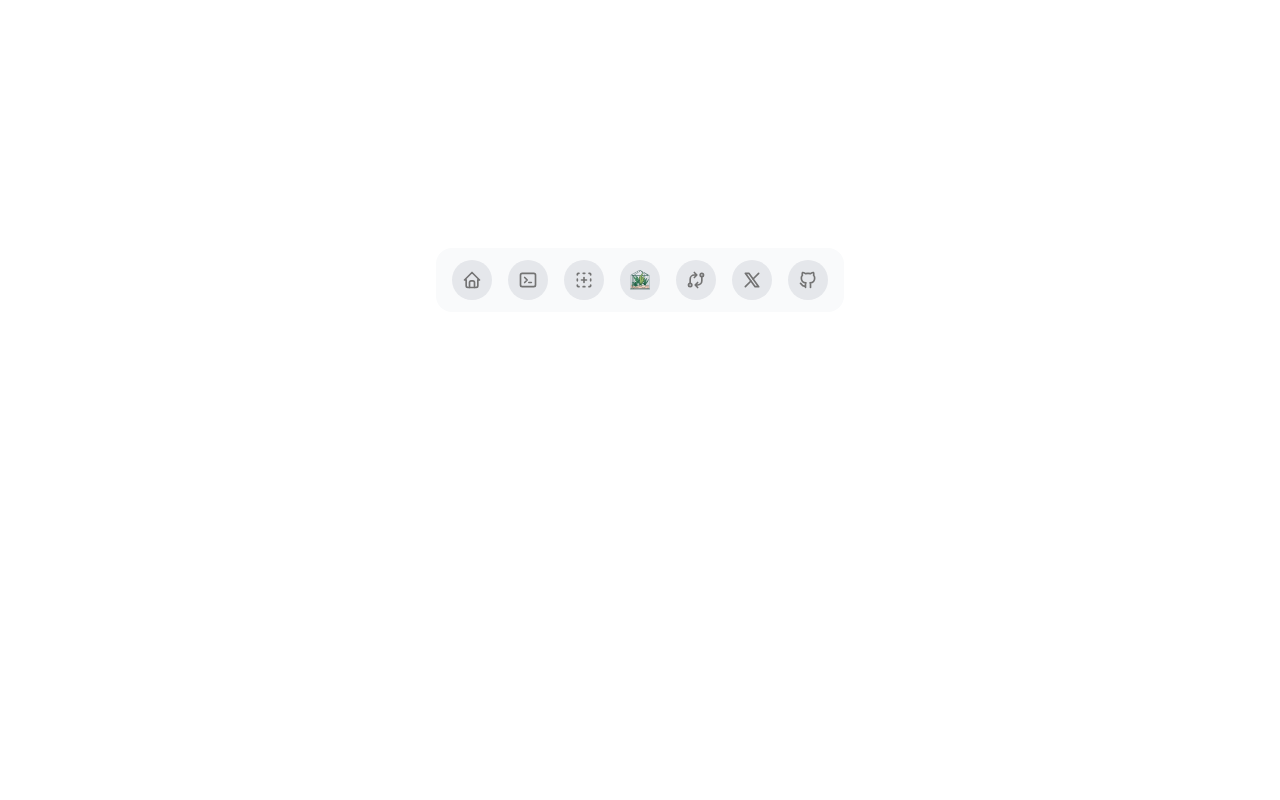
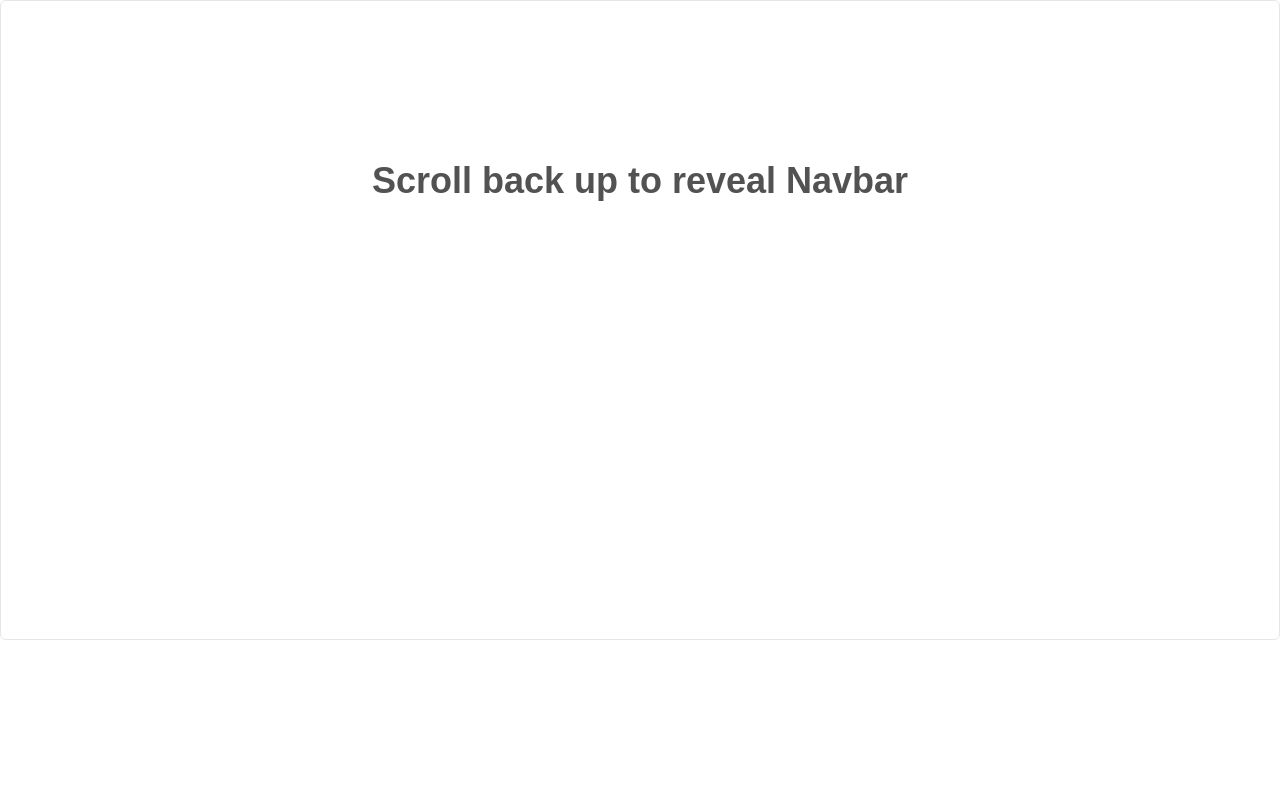
Before and after one commit to clavelian/anime, a Next.js app in the folder zxc/: page / in a window 1280 px wide. Shown: the top 800 px of the page. Built offline with nearby package versions, Linux system fonts and the light colour scheme.

Commit message:
add: floating nav

```diff
--- a/zxc/app/page.tsx
+++ b/zxc/app/page.tsx
@@ -1,11 +1,15 @@
 import { FloatingDockDemoMenu } from "@/components/floatdock";
+import { FloatingNavbar } from "@/components/floatingNav";
 
 export default function Home() {
   return (
     <>
       <nav>
+        <FloatingNavbar />
+      </nav>
+      <aside>
         <FloatingDockDemoMenu />
-      </nav>
+      </aside>
       <main className="w-full h-[100vh] flex items-center justify-center">
         Lorem Ipsum Dolor Sit
       </main>
--- /dev/null
+++ b/zxc/components/floatingNav.tsx
@@ -0,0 +1,41 @@
+"use client";
+import React from "react";
+import { FloatingNav } from "@/components/ui/floating-navbar";
+import { IconHome, IconMessage, IconUser } from "@tabler/icons-react";
+export function FloatingNavbar() {
+  const navItems = [
+    {
+      name: "Home",
+      link: "/",
+      icon: <IconHome className="h-4 w-4 text-neutral-500 dark:text-white" />,
+    },
+    {
+      name: "About",
+      link: "/about",
+      icon: <IconUser className="h-4 w-4 text-neutral-500 dark:text-white" />,
+    },
+    {
+      name: "Contact",
+      link: "/contact",
+      icon: (
+        <IconMessage className="h-4 w-4 text-neutral-500 dark:text-white" />
+      ),
+    },
+  ];
+  return (
+    <div className="relative  w-full">
+      <FloatingNav navItems={navItems} />
+      <DummyContent />
+    </div>
+  );
+}
+const DummyContent = () => {
+  return (
+    <div className="grid grid-cols-1 h-[40rem] w-full bg-white dark:bg-black relative border border-neutral-200 dark:border-white/[0.2] rounded-md">
+      <p className="dark:text-white text-neutral-600 text-center text-4xl mt-40 font-bold">
+        Scroll back up to reveal Navbar
+      </p>
+      <div className="inset-0 absolute bg-grid-black/[0.1] dark:bg-grid-white/[0.2]" />
+    </div>
+  );
+};
```
